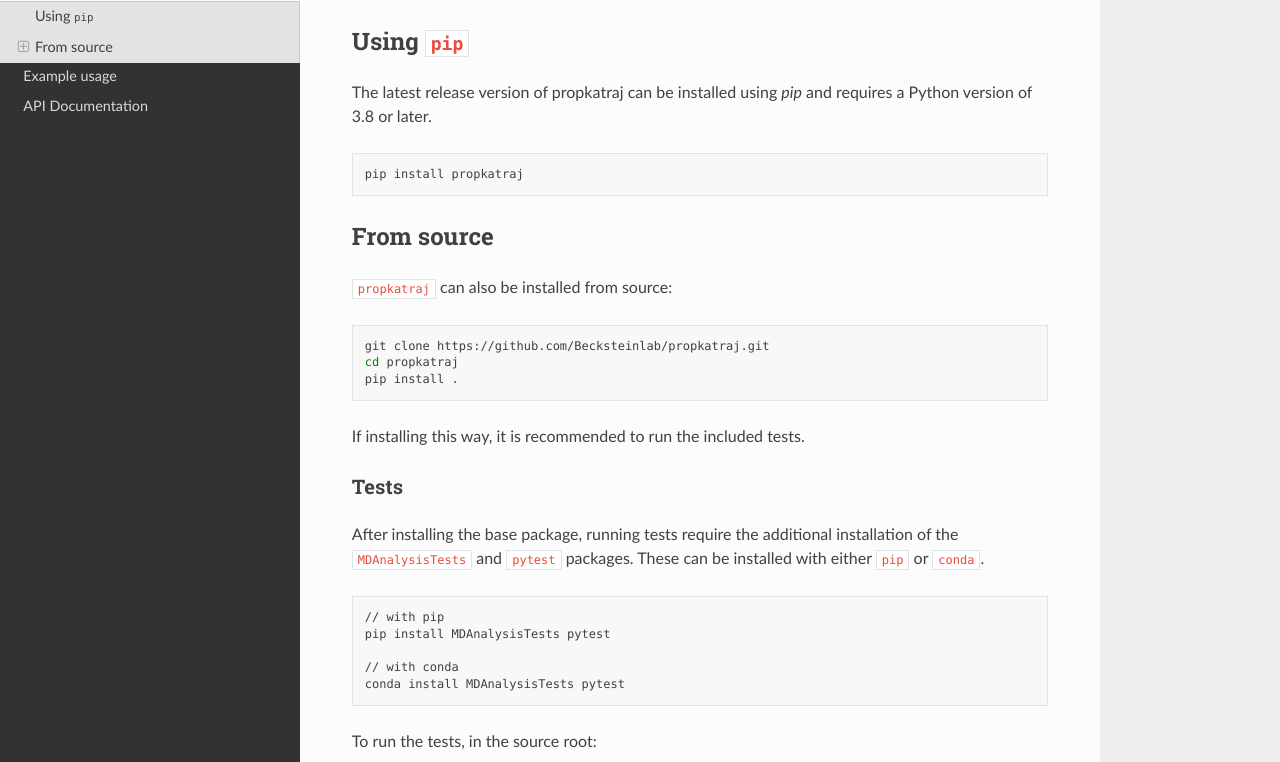
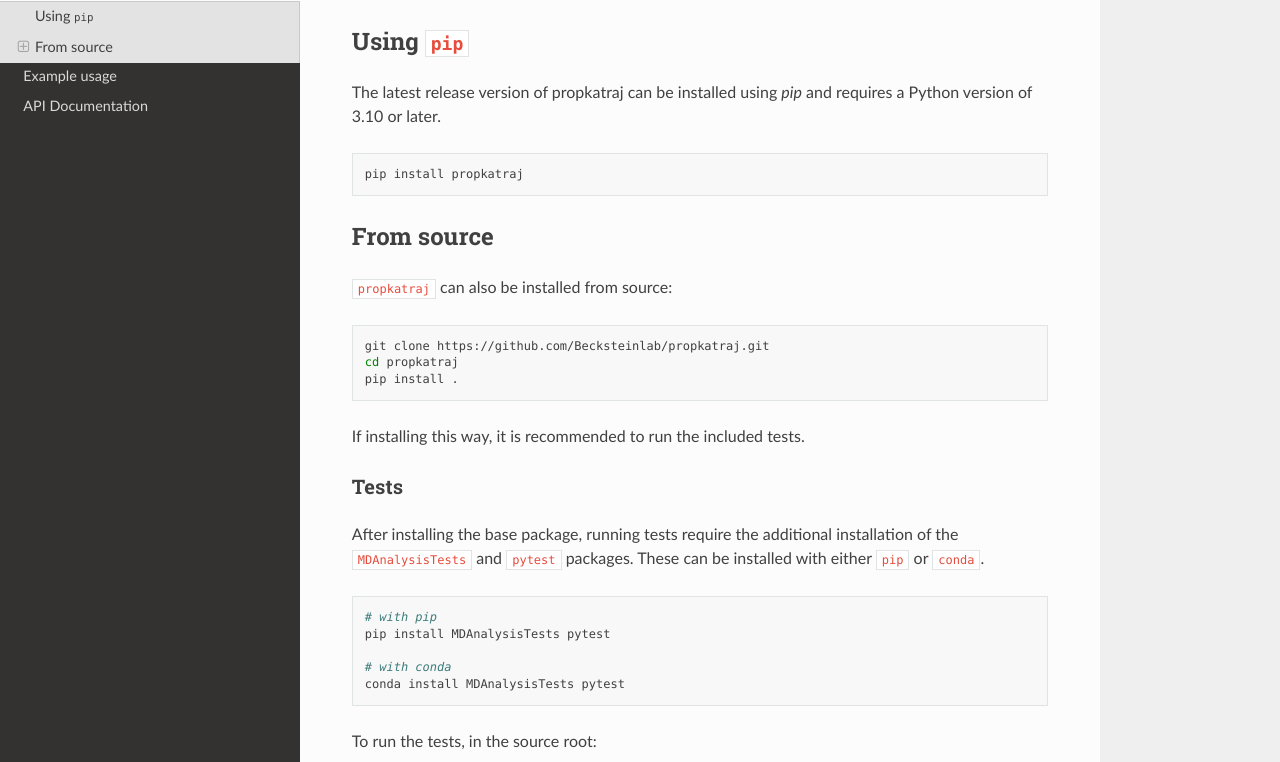
Before and after one commit to Becksteinlab/propkatraj, a Sphinx documentation site: the page built from docs/sphinx/usage/installation.rst, in a window 1280 px wide and 1169 px high. Shown: the part 135-897 px from the top of the window. Built offline with Sphinx 7.4.7 and the Read the Docs theme 3.1.0, drawn with Linux system fonts in a browser that asks for light colours.

Commit message:
[docs] updated minimum supported Python >= 3.10

```diff
--- a/docs/sphinx/usage/installation.rst
+++ b/docs/sphinx/usage/installation.rst
@@ -5,7 +5,7 @@ Using ``pip``
 -------------
 
 The latest release version of propkatraj can be installed using *pip* and
-requires a Python version of 3.8 or later.
+requires a Python version of 3.10 or later.
 
 .. code:: bash
 
@@ -33,10 +33,10 @@ installed with either ``pip`` or ``conda``.
 
 .. code:: bash
 
-    // with pip
+    # with pip
     pip install MDAnalysisTests pytest
 
-    // with conda
+    # with conda
     conda install MDAnalysisTests pytest
 
 To run the tests, in the source root:
```
